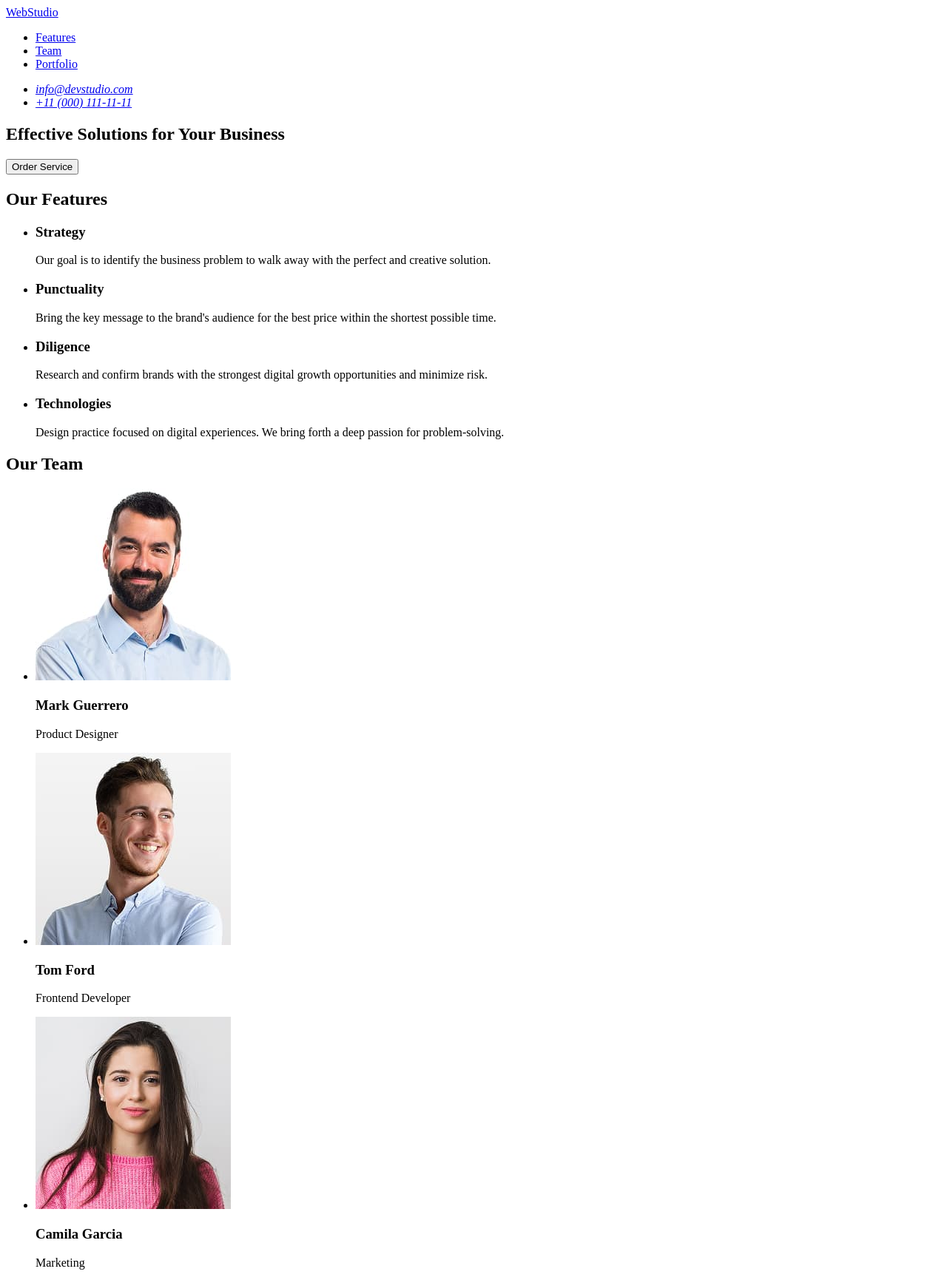
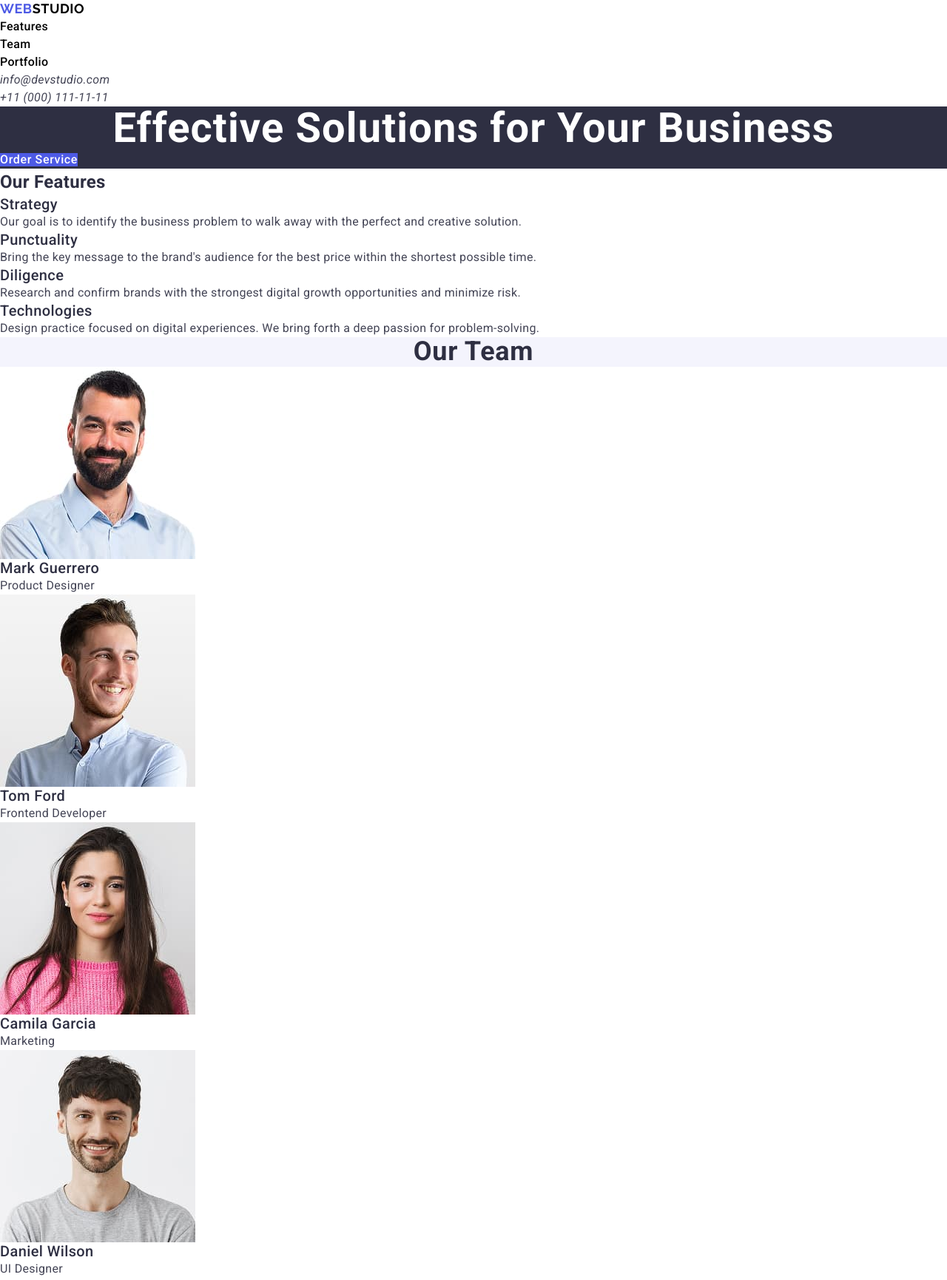
Before and after one commit to Andrii-Rouk/goit-markup-hw-02, a plain HTML site: page index.html in a window 1280 px wide. Shown: the top 1731 px of the page at 74% size. Drawn offline with nearby package versions, Linux system fonts and the light colour scheme.

Commit message:
oll section HW2

```diff
--- /dev/null
+++ b/css/common.css
@@ -0,0 +1,48 @@
+body {
+  line-height: 1.5;
+  color: #2e2f42;
+  background-color: #fff;
+  letter-spacing: 0.32px;
+  font-family: Roboto, sans-serif;
+  font-size: 16px;
+  font-style: normal;
+  font-weight: 400;
+}
+
+img {
+  display: block;
+  max-width: 100%;
+  height: auto;
+}
+
+ol,
+ul {
+  padding-left: 0;
+  margin: 0;
+  list-style-type: none;
+}
+
+h1,
+h2,
+h3,
+h4,
+h5,
+h6 {
+  margin: 0;
+}
+
+p {
+  margin: 0;
+}
+
+a {
+  color: initial;
+  text-decoration: none;
+}
+
+button {
+  border: none;
+  background: none;
+  cursor: pointer;
+  padding: 0;
+}
--- /dev/null
+++ b/css/features.css
@@ -0,0 +1,23 @@
+#features {
+}
+
+.features-name {
+}
+
+.features-title {
+}
+
+.feature-list {
+}
+
+.feature-list-title {
+  font-size: 20px;
+  font-weight: 500;
+  line-height: 1.2;
+  letter-spacing: 0.4px;
+  text-align: left;
+}
+
+.feature-list-text {
+  color: #434455;
+}
--- /dev/null
+++ b/css/footer.css
@@ -0,0 +1,11 @@
+.footer {
+  background-color: #2e2f42;
+}
+.footer-logo {
+  color: #f4f4fd;
+}
+
+.footer-text {
+  color: #f4f4fd;
+  align-self: stretch;
+}
--- /dev/null
+++ b/css/header.css
@@ -0,0 +1,56 @@
+.header {
+}
+
+.logo {
+  display: block;
+  width: 115px;
+  line-height: 1.33;
+  color: #4d5ae5;
+  text-transform: uppercase;
+  letter-spacing: 0.54px;
+  font-family: Raleway;
+  font-size: 18px;
+  font-weight: 700;
+}
+
+.header-logo {
+  color: initial;
+}
+
+.header-nav {
+}
+
+.header-nav-title {
+}
+
+.header-nav-list {
+}
+
+.header-nav-link {
+  font-weight: 500;
+}
+
+.header-nav-link:hover,
+.header-nav-link:focus {
+  color: #4d5ae5;
+}
+
+.contacts {
+}
+
+.contact-title {
+}
+
+.contact-list-mail {
+}
+
+.contact-link-mail {
+  color: #434455;
+}
+
+.contact-list-phone {
+}
+
+.contact-link-phone {
+  color: #434455;
+}
--- /dev/null
+++ b/css/hero.css
@@ -0,0 +1,19 @@
+.hero {
+  background-color: #2e2f42;
+}
+
+.hero-title {
+  text-align: center;
+  font-size: 56px;
+  font-weight: 700;
+  line-height: 1.07;
+  letter-spacing: 1.12px;
+  color: #fff;
+}
+
+.hero-btn {
+  color: #fff;
+  font-weight: 500;
+  letter-spacing: 0.64px;
+  background-color: #4d5ae5;
+}
--- /dev/null
+++ b/css/main.css
@@ -0,0 +1,7 @@
+@import './common.css';
+@import './header.css';
+@import './hero.css';
+@import './features.css';
+@import './team.css';
+@import './portfolio.css';
+@import './footer.css';
--- /dev/null
+++ b/css/portfolio.css
@@ -0,0 +1,26 @@
+.portfolio-name {
+  font-size: 36px;
+  font-style: normal;
+  font-weight: 700;
+  line-height: 40px; /* 111.111% */
+  letter-spacing: 0.72px;
+  text-align: center;
+}
+.portfolio-title {
+}
+.portfolio-list {
+}
+.portfolio-img {
+}
+
+.resume {
+}
+.resume-name {
+  font-size: 20px;
+  font-weight: 500;
+  line-height: 1.2;
+  letter-spacing: 0.4px;
+}
+.resume-profession {
+  color: #434455;
+}
--- /dev/null
+++ b/css/team.css
@@ -0,0 +1,33 @@
+#team {
+  background-color: #f4f4fd;
+}
+
+.team-name {
+  font-size: 36px;
+  font-weight: 700;
+  line-height: 1.11;
+  letter-spacing: 0.72px;
+  text-align: center;
+}
+.team-title {
+}
+.team-list {
+  background-color: #fff;
+}
+
+.resume {
+}
+
+.resume-name {
+  font-size: 20px;
+  font-weight: 500;
+  line-height: 1.2;
+  letter-spacing: 0.4px;
+}
+
+.resume-profession {
+  color: #434455;
+}
+
+.team-img {
+}
--- a/index.html
+++ b/index.html
@@ -4,12 +4,26 @@
 <head>
     <meta charset="UTF-8">
     <meta name="viewport" content="width=device-width, initial-scale=1.0">
+    <link rel="stylesheet" href="https://cdnjs.cloudflare.com/ajax/libs/modern-normalize/3.0.1/modern-normalize.min.css"
+        integrity="sha512-q6WgHqiHlKyOqslT/lgBgodhd03Wp4BEqKeW6nNtlOY4quzyG3VoQKFrieaCeSnuVseNKRGpGeDU3qPmabCANg=="
+        crossorigin="anonymous" referrerpolicy="no-referrer" />
+
+    <link rel="preconnect" href="https://fonts.googleapis.com">
+    <link rel="preconnect" href="https://fonts.gstatic.com" crossorigin>
+    <link
+        href="https://fonts.googleapis.com/css2?family=Raleway:ital,wght@0,100..900;1,100..900&family=Roboto:ital,wght@0,100..900;1,100..900&display=swap"
+        rel="stylesheet">
+
+    <link rel="stylesheet" href="./css/main.css">
+
     <title>My homework 1</title>
 </head>
 
 <body>
-    <header id="header">
-        <a class="header-logo" href="./index.html">WebStudio</a>
+    <!-- section H E A D E R -->
+
+    <header class="header" id="header">
+        <a class="logo" href="./index.html">Web<span class="header-logo">Studio</span></a>
         <nav class="header-nav">
             <ul class="header-nav-title">
                 <li class="header-nav-list">
@@ -35,60 +49,136 @@
         </address>
     </header>
     <main>
-        <section id="hero">
+        <!-- section H E R O -->
+
+        <section class="hero" id="hero">
             <h1 class="hero-title">Effective Solutions for Your Business</h1>
             <button type="button" class="hero-btn">Order Service</button>
         </section>
+
+        <!-- section FEATURES -->
+
         <section id="features">
-            <h2 class="features">Our Features</h2>
+            <h2 class="features-name">Our Features</h2>
             <ul class="features-title">
                 <li class="feature-list">
                     <h3 class="feature-list-title">Strategy</h3>
-                    <p class="feature-list-text">Our goal is to identify the business problem to walk away with the perfect and creative solution.</p>
+                    <p class="feature-list-text">Our goal is to identify the business problem to walk away with the
+                        perfect and creative solution.</p>
                 </li>
                 <li class="feature-list">
                     <h3 class="feature-list-title">Punctuality</h3>
-                    <p class="feature-list-text">Bring the key message to the brand's audience for the best price within the shortest possible time.</p>
+                    <p class="feature-list-text">Bring the key message to the brand's audience for the best price within
+                        the shortest possible time.</p>
                 </li>
                 <li class="feature-list">
                     <h3 class="feature-list-title">Diligence</h3>
-                    <p class="feature-list-text">Research and confirm brands with the strongest digital growth opportunities and minimize risk.</p>
+                    <p class="feature-list-text">Research and confirm brands with the strongest digital growth
+                        opportunities and minimize risk.</p>
                 </li>
                 <li class="feature-list">
                     <h3 class="feature-list-title">Technologies</h3>
-                    <p class="feature-list-text">Design practice focused on digital experiences. We bring forth a deep passion for problem-solving.</p>
+                    <p class="feature-list-text">Design practice focused on digital experiences. We bring forth a deep
+                        passion for problem-solving.</p>
                 </li>
             </ul>
         </section>
+
+        <!-- section T E A M -->
+
         <section id="team">
-            <h2 class="team ">Our Team</h2>
+            <h2 class="team-name">Our Team</h2>
             <ul class="team-title">
                 <li class="team-list">
                     <img src="./images/team-1.jpg" width="264" alt="Mark Guerrero" class="team-img" />
-                    <h3>Mark Guerrero</h3>
-                    <p>Product Designer</p>
+                    <div class="resume">
+                        <h3 class="resume-name">Mark Guerrero</h3>
+                        <p class="resume-profession">Product Designer</p>
+                    </div>
                 </li>
                 <li class="team-list">
                     <img src="./images/team-2.jpg" width="264" alt="Tom Ford" class="team-img" />
-                    <h3>Tom Ford</h3>
-                    <p>Frontend Developer</p>
+                    <div class="resume">
+                        <h3 class="resume-name">Tom Ford</h3>
+                        <p class="resume-profession">Frontend Developer</p>
+                    </div>
                 </li>
                 <li class="team-list">
                     <img src="./images/team-3.jpg" width="264" alt="Camila Garcia" class="team-img" />
-                    <h3>Camila Garcia</h3>
-                    <p>Marketing</p>
+                    <div class="resume">
+                        <h3 class="resume-name">Camila Garcia</h3>
+                        <p class="resume-profession">Marketing</p>
+                    </div>
                 </li>
                 <li class="team-list">
                     <img src="./images/team-4.jpg" width="264" alt="Daniel Wilson" class="team-img" />
-                    <h3>Daniel Wilson</h3>
-                    <p>UI Designer</p>
+                    <div class="resume">
+                        <h3 class="resume-name">Daniel Wilson</h3>
+                        <p class="resume-profession">UI Designer</p>
+                    </div>
                 </li>
             </ul>
         </section>
+
+        <!-- section P O R T F O L I O -->
+
+        <section class="portfolio" id="portfolio">
+            <h2 class="portfolio-name">Our Portfolio</h2>
+            <ul class="portfolio-title">
+                <li class="portfolio-list">
+                    <img src="./images/portfolio-1.jpg" width="264" alt="Banking App" class="portfolio-img" />
+                    <div class="resume">
+                        <h3 class="resume-name">Banking App</h3>
+                        <p class="resume-profession">App</p>
+                    </div>
+                </li>
+                <li class="portfolio-list">
+                    <img src="./images/portfolio-2.jpg" width="264" alt="Cashless Payment" class="portfolio-img" />
+                    <div class="resume">
+                        <h3 class="resume-name">Cashless Payment</h3>
+                        <p class="resume-profession">Marketing</p>
+                    </div>
+                </li>
+                <li class="portfolio-list">
+                    <img src="./images/portfolio-3.jpg" width="264" alt="Meditation App" class="portfolio-img" />
+                    <div class="resume">
+                        <h3 class="resume-name">Meditation App</h3>
+                        <p class="resume-profession">App</p>
+                    </div>
+                </li>
+                <li class="portfolio-list">
+                    <img src="./images/portfolio-4.jpg" width="264" alt="Taxi Service" class="portfolio-img" />
+                    <div class="resume">
+                        <h3 class="resume-name">Taxi Service</h3>
+                        <p class="resume-profession">Marketing</p>
+                    </div>
+                </li>
+                <li class="portfolio-list">
+                    <img src="./images/portfolio-5.jpg" width="264" alt="Screen Illustrations" class="portfolio-img" />
+                    <div class="resume">
+                        <h3 class="resume-name">Screen Illustrations</h3>
+                        <p class="resume-profession">Design</p>
+                    </div>
+                </li>
+                <li class="portfolio-list">
+                    <img src="./images/portfolio-6.jpg" width="264" alt="Online Courses" class="portfolio-img" />
+                    <div class="resume">
+                        <h3 class="resume-name">Online Courses</h3>
+                        <p class="resume-profession">Marketing</p>
+                    </div>
+                </li>
+            </ul>
+        </section>
+
     </main>
-    <footer id="footer">
-        <a class="footer-logo" href="./index.html">WebStudio</a>
-        <p>Increase the flow of customers and sales for your business with digital marketing & growth solutions.</p>
+
+    <!-- section F O O T E R -->
+
+    <footer class="footer" id="footer">
+
+        <a class="logo" href="./index.html">Web<span class="footer-logo">Studio</span></a>
+        <p class="footer-text">Increase the flow of customers and sales for your business with digital marketing &
+            growth solutions.</p>
     </footer>
 </body>
 
```
Also changed, not shown: settings.json (added, +33 -0 lines), images/portfolio-1.jpg (added), images/portfolio-2.jpg (added), images/portfolio-3.jpg (added), images/portfolio-4.jpg (added), images/portfolio-5.jpg (added), images/portfolio-6.jpg (added), 2 other files.
